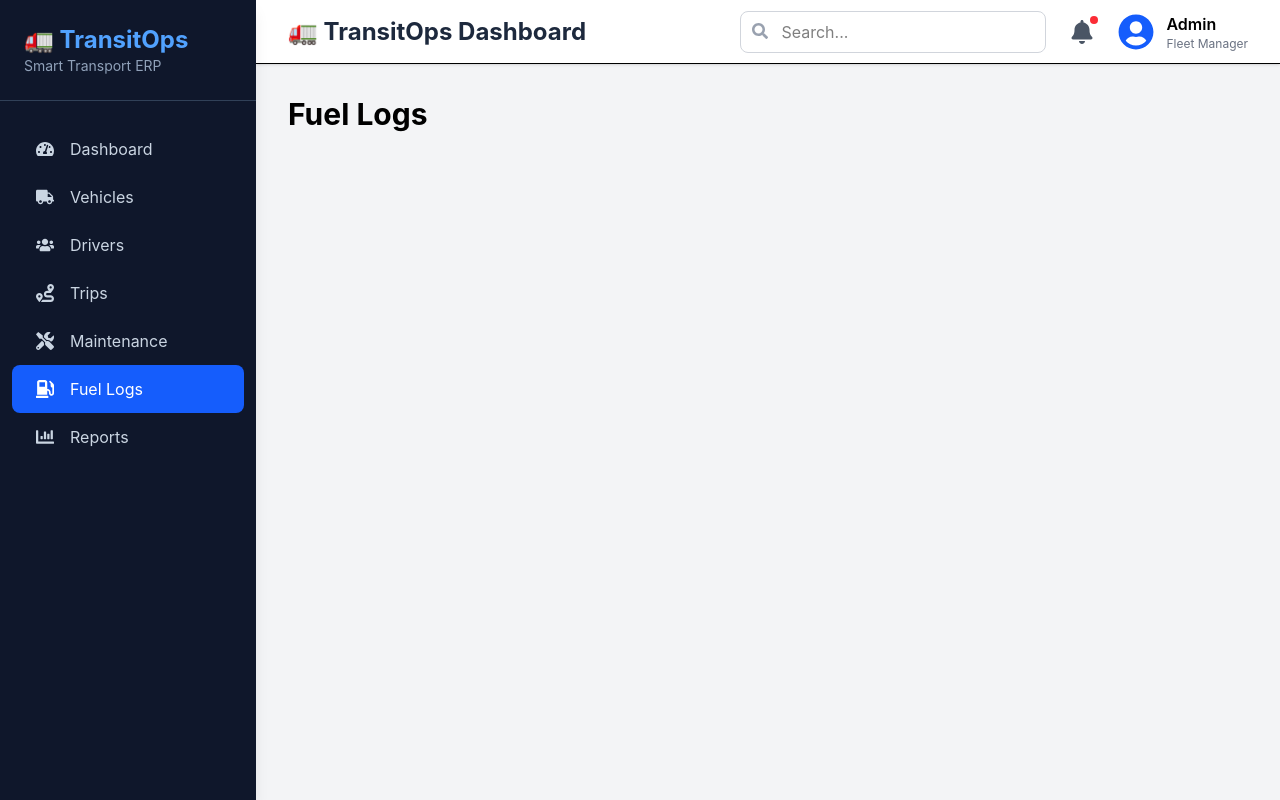
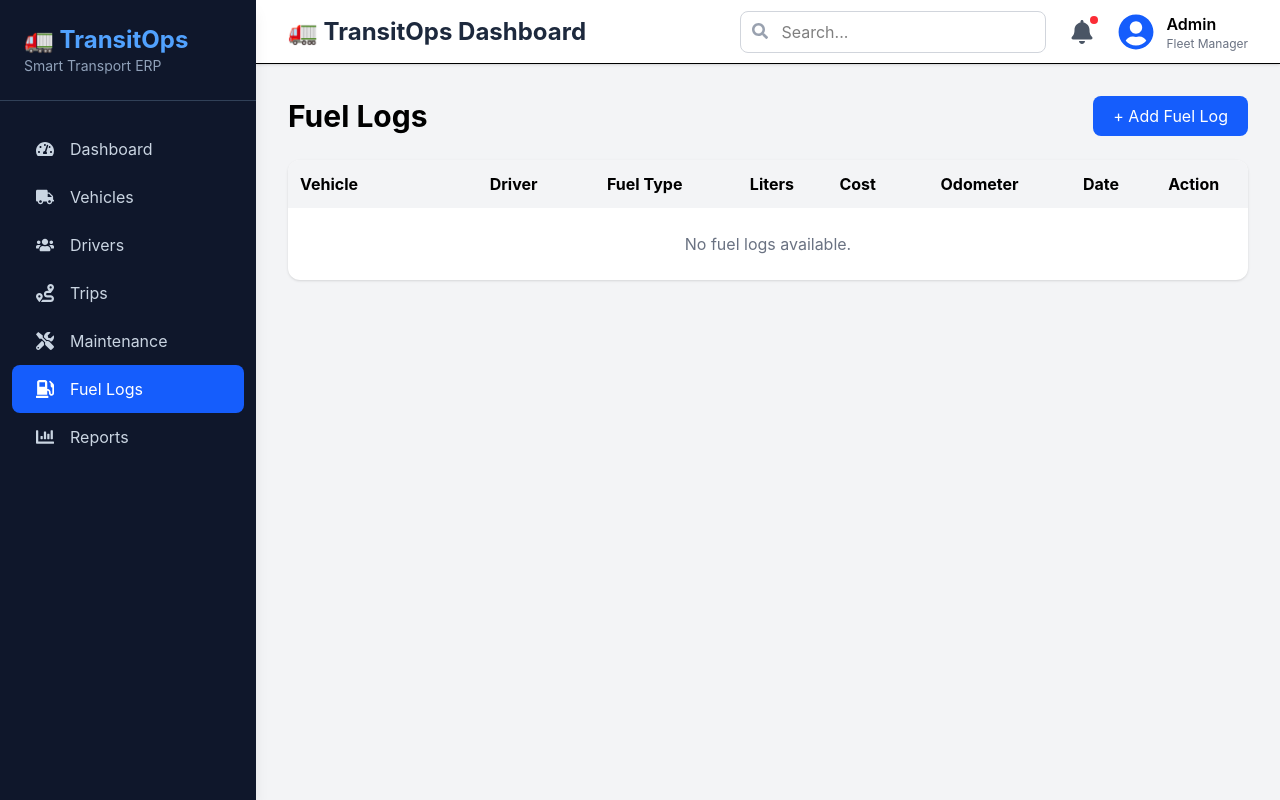
Before and after one commit to ITS-DISHA23/ODOO-HACK, a React (Vite) app in the folder client/: page /fuel in a window 1280 px wide. Built offline with nearby package versions, Linux system fonts and the light colour scheme.

Commit message:
feat: add fuel logs module with vehicle and driver integration

```diff
--- /dev/null
+++ b/client/src/components/FuelForm.jsx
@@ -0,0 +1,175 @@
+import { useState } from "react";
+
+function FuelForm({
+  fuelLogs,
+  setFuelLogs,
+  vehicles,
+  drivers,
+}) {
+  const [show, setShow] = useState(false);
+
+  const emptyForm = {
+    vehicle: "",
+    driver: "",
+    fuelType: "Diesel",
+    liters: "",
+    cost: "",
+    odometer: "",
+    date: "",
+  };
+
+  const [form, setForm] = useState(emptyForm);
+
+  const saveFuelLog = () => {
+    if (
+      !form.vehicle ||
+      !form.driver ||
+      !form.liters ||
+      !form.cost ||
+      !form.odometer ||
+      !form.date
+    ) {
+      alert("Please fill all fields");
+      return;
+    }
+
+    setFuelLogs([
+      ...fuelLogs,
+      {
+        id: Date.now(),
+        ...form,
+      },
+    ]);
+
+    setForm(emptyForm);
+    setShow(false);
+  };
+
+  return (
+    <>
+      <button
+        onClick={() => setShow(true)}
+        className="bg-blue-600 text-white px-5 py-2 rounded-lg hover:bg-blue-700"
+      >
+        + Add Fuel Log
+      </button>
+
+      {show && (
+        <div className="fixed inset-0 bg-black/40 flex justify-center items-center z-50">
+          <div className="bg-white rounded-xl p-6 w-[450px]">
+
+            <h2 className="text-xl font-bold mb-4">
+              Add Fuel Log
+            </h2>
+
+            <div className="space-y-3">
+
+              <select
+                className="border w-full p-2 rounded"
+                value={form.vehicle}
+                onChange={(e) =>
+                  setForm({ ...form, vehicle: e.target.value })
+                }
+              >
+                <option value="">Select Vehicle</option>
+
+                {vehicles.map((v) => (
+                  <option key={v.id}>
+                    {v.registration}
+                  </option>
+                ))}
+              </select>
+
+              <select
+                className="border w-full p-2 rounded"
+                value={form.driver}
+                onChange={(e) =>
+                  setForm({ ...form, driver: e.target.value })
+                }
+              >
+                <option value="">Select Driver</option>
+
+                {drivers.map((d) => (
+                  <option key={d.id}>
+                    {d.name}
+                  </option>
+                ))}
+              </select>
+
+              <select
+                className="border w-full p-2 rounded"
+                value={form.fuelType}
+                onChange={(e) =>
+                  setForm({ ...form, fuelType: e.target.value })
+                }
+              >
+                <option>Diesel</option>
+                <option>Petrol</option>
+                <option>CNG</option>
+                <option>Electric</option>
+              </select>
+
+              <input
+                className="border w-full p-2 rounded"
+                placeholder="Fuel (Liters)"
+                value={form.liters}
+                onChange={(e) =>
+                  setForm({ ...form, liters: e.target.value })
+                }
+              />
+
+              <input
+                className="border w-full p-2 rounded"
+                placeholder="Cost (₹)"
+                value={form.cost}
+                onChange={(e) =>
+                  setForm({ ...form, cost: e.target.value })
+                }
+              />
+
+              <input
+                className="border w-full p-2 rounded"
+                placeholder="Odometer"
+                value={form.odometer}
+                onChange={(e) =>
+                  setForm({ ...form, odometer: e.target.value })
+                }
+              />
+
+              <input
+                type="date"
+                className="border w-full p-2 rounded"
+                value={form.date}
+                onChange={(e) =>
+                  setForm({ ...form, date: e.target.value })
+                }
+              />
+
+            </div>
+
+            <div className="flex justify-end gap-3 mt-6">
+
+              <button
+                onClick={() => setShow(false)}
+                className="border px-4 py-2 rounded"
+              >
+                Cancel
+              </button>
+
+              <button
+                onClick={saveFuelLog}
+                className="bg-blue-600 text-white px-4 py-2 rounded"
+              >
+                Save
+              </button>
+
+            </div>
+
+          </div>
+        </div>
+      )}
+    </>
+  );
+}
+
+export default FuelForm;
--- /dev/null
+++ b/client/src/components/FuelTable.jsx
@@ -0,0 +1,89 @@
+import { FaTrash } from "react-icons/fa";
+
+function FuelTable({ fuelLogs, setFuelLogs }) {
+  const deleteFuelLog = (id) => {
+    if (window.confirm("Delete this fuel log?")) {
+      setFuelLogs(fuelLogs.filter((log) => log.id !== id));
+    }
+  };
+
+  return (
+    <div className="bg-white rounded-xl shadow overflow-hidden mt-6">
+      <table className="w-full">
+
+        <thead className="bg-gray-100">
+          <tr>
+            <th className="p-3 text-left">Vehicle</th>
+            <th>Driver</th>
+            <th>Fuel Type</th>
+            <th>Liters</th>
+            <th>Cost</th>
+            <th>Odometer</th>
+            <th>Date</th>
+            <th>Action</th>
+          </tr>
+        </thead>
+
+        <tbody>
+
+          {fuelLogs.length > 0 ? (
+
+            fuelLogs.map((log) => (
+
+              <tr
+                key={log.id}
+                className="border-t hover:bg-gray-50"
+              >
+
+                <td className="p-3">{log.vehicle}</td>
+
+                <td>{log.driver}</td>
+
+                <td>{log.fuelType}</td>
+
+                <td>{log.liters} L</td>
+
+                <td>₹ {log.cost}</td>
+
+                <td>{log.odometer} km</td>
+
+                <td>{log.date}</td>
+
+                <td>
+
+                  <button
+                    onClick={() => deleteFuelLog(log.id)}
+                    className="text-red-600 hover:text-red-800"
+                  >
+                    <FaTrash />
+                  </button>
+
+                </td>
+
+              </tr>
+
+            ))
+
+          ) : (
+
+            <tr>
+
+              <td
+                colSpan="8"
+                className="text-center p-6 text-gray-500"
+              >
+                No fuel logs available.
+              </td>
+
+            </tr>
+
+          )}
+
+        </tbody>
+
+      </table>
+    </div>
+  );
+}
+
+export default FuelTable;
--- a/client/src/context/FleetContext.jsx
+++ b/client/src/context/FleetContext.jsx
@@ -55,6 +55,7 @@ export const FleetProvider = ({ children }) => {
         status: "In Progress",
     },
 ]);
+  const [fuelLogs, setFuelLogs] = useState([]);
 
   return (
     <FleetContext.Provider
@@ -65,6 +66,8 @@ export const FleetProvider = ({ children }) => {
         setDrivers,
         trips,
         setTrips,
+        fuelLogs,
+        setFuelLogs,
       }}
     >
       {children}
--- a/client/src/pages/FuelLogs.jsx
+++ b/client/src/pages/FuelLogs.jsx
@@ -1,9 +1,41 @@
 import DashboardLayout from "../layouts/DashboardLayout";
+import FuelForm from "../components/FuelForm";
+import FuelTable from "../components/FuelTable";
+import { useFleet } from "../context/FleetContext";
 
 function FuelLogs() {
+  const {
+    fuelLogs,
+    setFuelLogs,
+    vehicles,
+    drivers,
+  } = useFleet();
+
   return (
     <DashboardLayout>
-      <h1 className="text-3xl font-bold">Fuel Logs</h1>
+      <div>
+
+        <div className="flex justify-between items-center mb-6">
+
+          <h1 className="text-3xl font-bold">
+            Fuel Logs
+          </h1>
+
+          <FuelForm
+            fuelLogs={fuelLogs}
+            setFuelLogs={setFuelLogs}
+            vehicles={vehicles}
+            drivers={drivers}
+          />
+
+        </div>
+
+        <FuelTable
+          fuelLogs={fuelLogs}
+          setFuelLogs={setFuelLogs}
+        />
+
+      </div>
     </DashboardLayout>
   );
 }
--- a/client/src/routes/AppRoutes.jsx
+++ b/client/src/routes/AppRoutes.jsx
@@ -19,6 +19,7 @@ function AppRoutes() {
         <Route path="/maintenance" element={<Maintenance />} />
         <Route path="/fuel" element={<FuelLogs />} />
         <Route path="/reports" element={<Reports />} />
+        <Route path="/fuel" element={<FuelLogs />} />
       </Routes>
     </BrowserRouter>
   );
```
